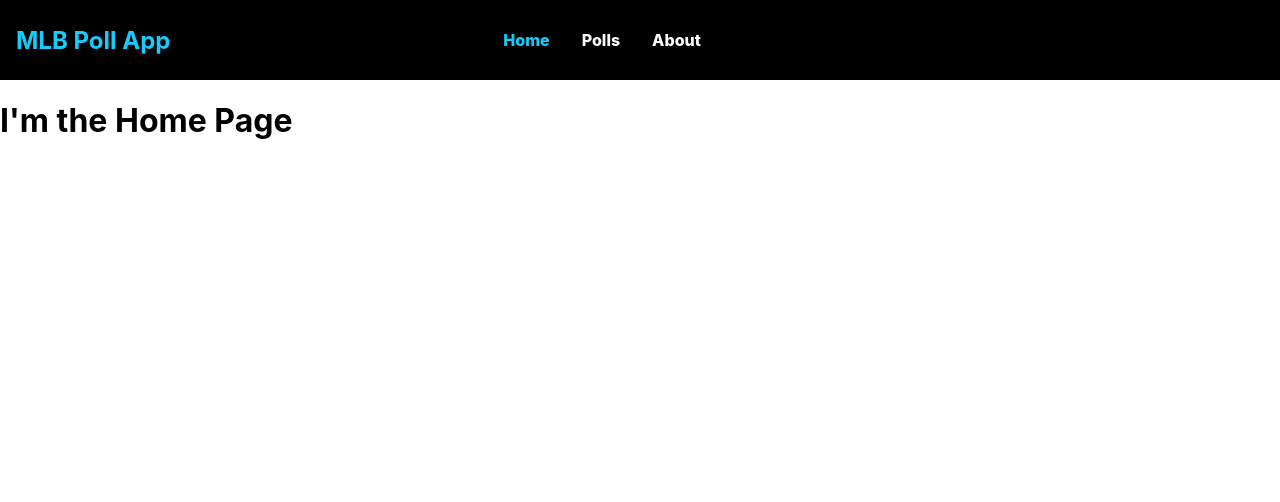
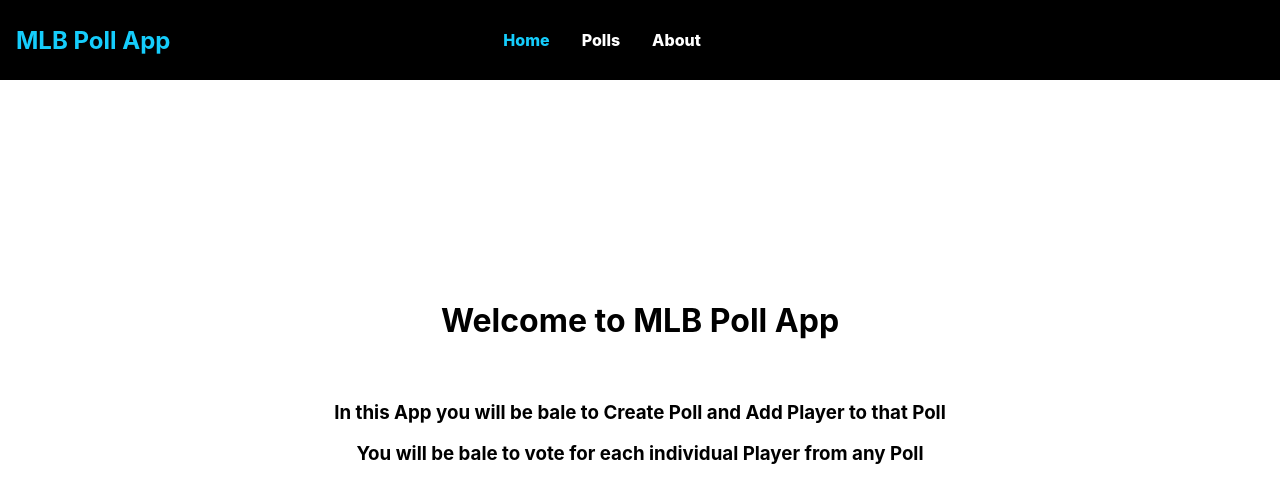
Before and after one commit to LuisCastilloKC/mlb_voting_app, a React (Create React App) app in the folder mlb_voting_frontend/: page / in a window 1280 px wide. Shown: the top 502 px of the page. Built offline with nearby package versions, Linux system fonts and the light colour scheme.

Commit message:
remove destroy action for player_name controller BackEnd

```diff
--- a/mlb_voting_frontend/src/components/home.jsx
+++ b/mlb_voting_frontend/src/components/home.jsx
@@ -2,7 +2,24 @@ import React from 'react';
 
 export const Home = () => {
     return(
-        <h1> I'm the Home Page</h1>
+        <>
+         <center>
+            <br />
+            <br />
+            <br />
+            <br />
+            <br />
+            <br />
+            <br />
+            <br />
+            <br />
+            <br />
+            <h1> Welcome to MLB Poll App</h1>
+            <br />
+            <h3>In this App you will be bale to Create Poll and Add Player to that Poll </h3>
+            <h3>You will be bale to vote for each individual Player from any Poll </h3>
 
+        </center>
+        </>
     )
 }
--- a/mlb_voting_frontend/src/reducers/rootReducer.js
+++ b/mlb_voting_frontend/src/reducers/rootReducer.js
@@ -3,5 +3,5 @@ import { combineReducers } from 'redux';
 import { pollsReducer } from './pollsReducer'
 
 export const rootReducer = combineReducers({
-    polls: pollsReducer
+    polls: pollsReducer,
 });
```
Also changed, not shown: 1 other file (tests, documents, lock files or other folders).
